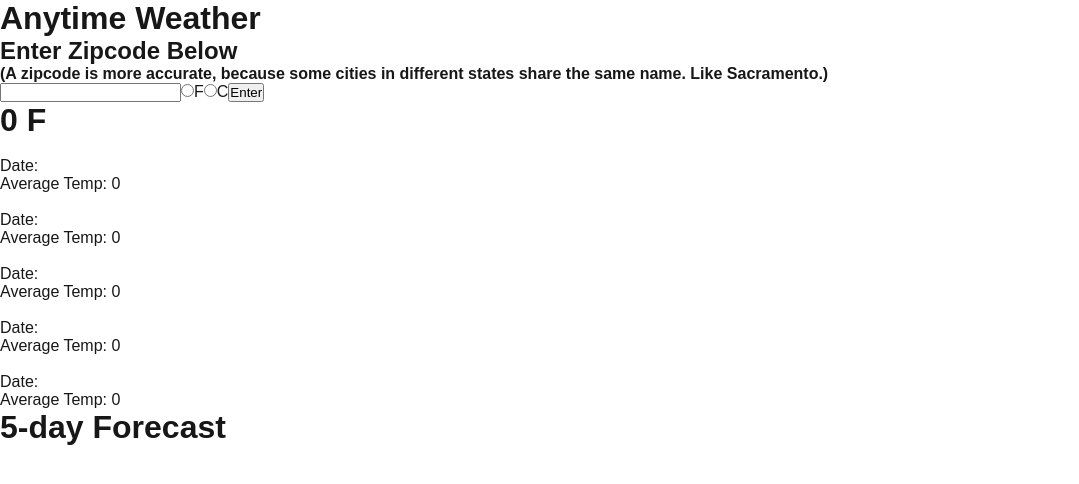
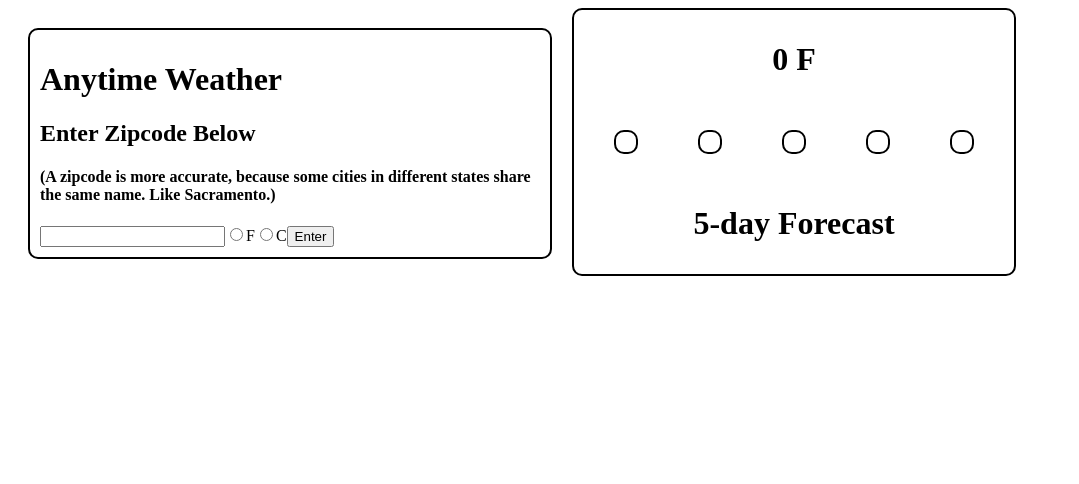
Before and after one commit to LamechIsrael/prostrategix_assessment, a Next.js app: page / in a window 1280 px wide. Shown: the top 484 px of the page, without its empty margins (0-1079 px from the left). Built offline with nearby package versions, Linux system fonts and the light colour scheme.

Commit message:
Add some design.

```diff
--- a/api_calls/forecast/forecast.ts
+++ b/api_calls/forecast/forecast.ts
@@ -10,7 +10,7 @@ export default async function fetchForecast(
       {
         method: "GET",
         headers: {
-          key: "55cc8d2a07d04940b9920742242310",
+          key: `${process.env.KEY as string}`,
         },
       }
     );
@@ -20,7 +20,7 @@ export default async function fetchForecast(
       {
         method: "GET",
         headers: {
-          key: `${process.env.key as string}`,
+          key: `${process.env.KEY as string}`,
         },
       }
     );
--- a/components/page_components/5-day-forecast.tsx
+++ b/components/page_components/5-day-forecast.tsx
@@ -1,3 +1,5 @@
+import DailyForecastSummary from "./forecast_summary";
+
 interface ForecastData {
   forecast: FutureForecastGroup;
   unit: "F" | "C";
@@ -6,50 +8,12 @@ interface ForecastData {
 export default function FiveDayForcast({ forecast, unit }: ForecastData) {
   return (
     <div>
-      <div>
-        <img src={forecast.day1.icon} alt="" />
-        <div>Date: {forecast.day1.date}</div>
-        {unit.toLowerCase() === "c" ? (
-          <div>Average Temp: {forecast.day1.avgtemp_c}</div>
-        ) : (
-          <div>Average Temp: {forecast.day1.avgtemp_f}</div>
-        )}
-      </div>
-      <div>
-        <img src={forecast.day2.icon} alt="" />
-        <div>Date: {forecast.day2.date}</div>
-        {unit.toLowerCase() === "c" ? (
-          <div>Average Temp: {forecast.day2.avgtemp_c}</div>
-        ) : (
-          <div>Average Temp: {forecast.day2.avgtemp_f}</div>
-        )}
-      </div>
-      <div>
-        <img src={forecast.day3.icon} alt="" />
-        <div>Date: {forecast.day1.date}</div>
-        {unit.toLowerCase() === "c" ? (
-          <div>Average Temp: {forecast.day3.avgtemp_c}</div>
-        ) : (
-          <div>Average Temp: {forecast.day3.avgtemp_f}</div>
-        )}
-      </div>
-      <div>
-        <img src={forecast.day4.icon} alt="" />
-        <div>Date: {forecast.day4.date}</div>
-        {unit.toLowerCase() === "c" ? (
-          <div>Average Temp: {forecast.day4.avgtemp_c}</div>
-        ) : (
-          <div>Average Temp: {forecast.day4.avgtemp_f}</div>
-        )}
-      </div>
-      <div>
-        <img src={forecast.day5.icon} alt="" />
-        <div>Date: {forecast.day5.date}</div>
-        {unit.toLowerCase() === "c" ? (
-          <div>Average Temp: {forecast.day5.avgtemp_c}</div>
-        ) : (
-          <div>Average Temp: {forecast.day5.avgtemp_f}</div>
-        )}
+      <div className="fiveDayForecast">
+        <DailyForecastSummary forecastDay={forecast.day1} unit={unit} />
+        <DailyForecastSummary forecastDay={forecast.day2} unit={unit} />
+        <DailyForecastSummary forecastDay={forecast.day3} unit={unit} />
+        <DailyForecastSummary forecastDay={forecast.day4} unit={unit} />
+        <DailyForecastSummary forecastDay={forecast.day5} unit={unit} />
       </div>
 
       <h1>5-day Forecast</h1>
--- a/components/page_components/forecast_summary.tsx
+++ b/components/page_components/forecast_summary.tsx
@@ -8,7 +8,7 @@ export default function DailyForecastSummary({
   unit,
 }: ForecastSummaryProps) {
   return (
-    <div>
+    <div className="fiveDayForecastItem">
       {forecastDay.icon ? <img src={forecastDay.icon} alt="" /> : <></>}
       {forecastDay.date ? <div>Date: {forecastDay.date}</div> : <></>}
       {forecastDay.avgtemp_c || forecastDay.avgtemp_f ? (
@@ -22,7 +22,6 @@ export default function DailyForecastSummary({
       ) : (
         <></>
       )}
-      ( )
     </div>
   );
 }
--- a/components/page_components/total_city_component.tsx
+++ b/components/page_components/total_city_component.tsx
@@ -13,14 +13,16 @@ export default function TotalCityComponent({
   unit,
 }: CityData) {
   return (
-    <div>
+    <div className="currentCityForecast">
       <CityInfo
         temperature={temperature}
         unit={unit}
         location={forecast.location}
         icon={forecast.current.icon}
       />
-      <FiveDayForcast forecast={forecast.futureForecast} unit={unit} />
+      <div className="fiveDayForecastGroup">
+        <FiveDayForcast forecast={forecast.futureForecast} unit={unit} />
+      </div>
     </div>
   );
 }
--- a/src/app/globals.css
+++ b/src/app/globals.css
@@ -1,42 +1,44 @@
-:root {
-  --background: #ffffff;
-  --foreground: #171717;
+.cityForm {
+  width: 500px;
+  margin: 20px;
+  border-style: solid;
+  border-color: black;
+  border-width: 2px;
+  padding: 10px;
+  border-radius: 10px;
 }
 
-@media (prefers-color-scheme: dark) {
-  :root {
-    --background: #0a0a0a;
-    --foreground: #ededed;
-  }
+.homePage {
+  display: flex;
 }
 
-html,
-body {
-  max-width: 100vw;
-  overflow-x: hidden;
+.forecastData {
+  margin: 20px;
+  border-style: solid;
+  border-color: black;
+  border-width: 2px;
+  padding: 10px;
+  border-radius: 10px;
 }
 
-body {
-  color: var(--foreground);
-  background: var(--background);
-  font-family: Arial, Helvetica, sans-serif;
-  -webkit-font-smoothing: antialiased;
-  -moz-osx-font-smoothing: grayscale;
+.currentCityForecast {
+  text-align: center;
+  border-style: solid;
+  border-color: black;
+  border-width: 2px;
+  padding: 10px;
+  border-radius: 10px;
 }
 
-* {
-  box-sizing: border-box;
-  padding: 0;
-  margin: 0;
+.fiveDayForecast {
+  display: flex;
 }
 
-a {
-  color: inherit;
-  text-decoration: none;
+.fiveDayForecastItem {
+  margin: 30px;
+  border-style: solid;
+  border-color: black;
+  border-width: 2px;
+  padding: 10px;
+  border-radius: 10px;
 }
-
-@media (prefers-color-scheme: dark) {
-  html {
-    color-scheme: dark;
-  }
-}
--- a/src/app/page.tsx
+++ b/src/app/page.tsx
@@ -33,8 +33,11 @@ export default function Home() {
   }
 
   return (
-    <>
+    <div className="homePage">
+      <div className={"cityForm"}>
         <CityForm submitFormHandler={submitForm} />
+      </div>
+      <div className="forecast">
         {forecastData ? (
           <TotalCityComponent
             temperature={
@@ -52,6 +55,7 @@ export default function Home() {
             unit={"F"}
           />
         )}
-    </>
+      </div>
+    </div>
   );
 }
```
Lines whose indentation alone changed are shown as unchanged.
